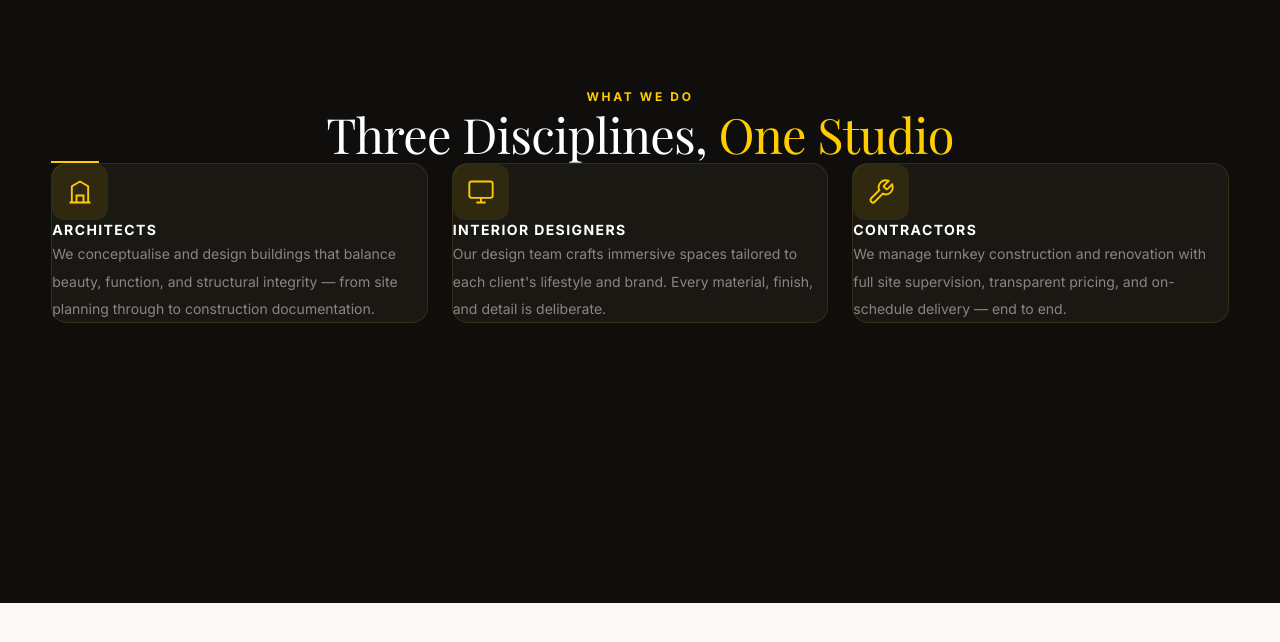
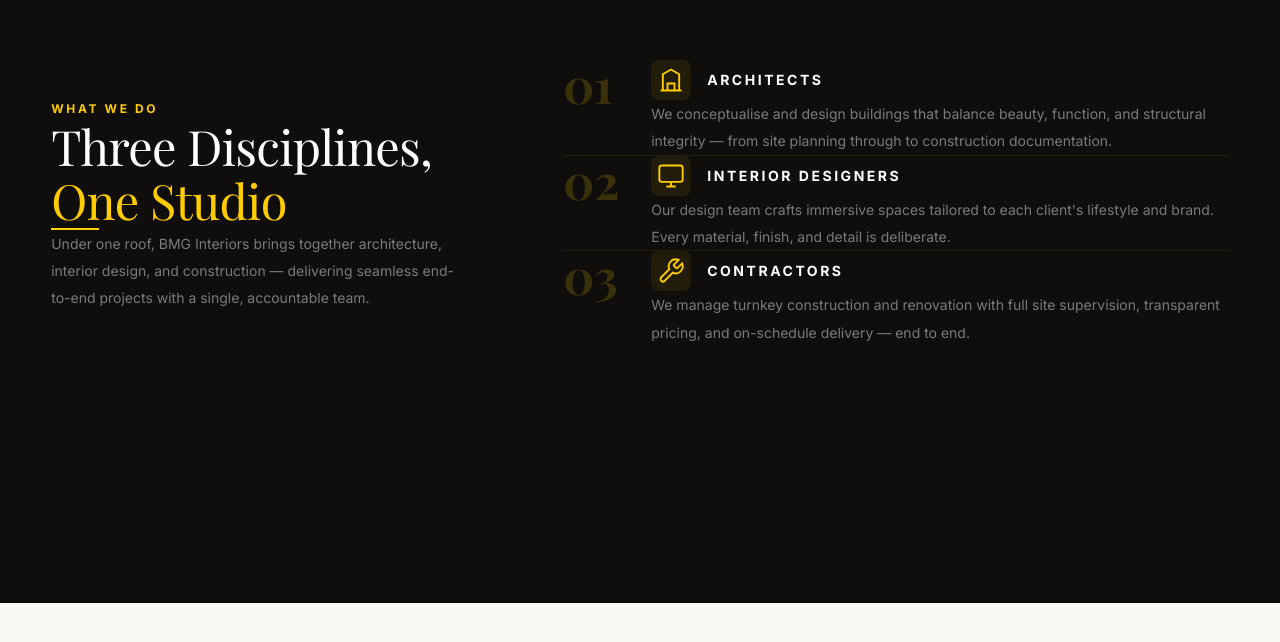
Before and after one commit to deven065/BMGInteriors, a Next.js app: page /about in a window 1280 px wide. Shown: the part 1894-2536 px from the top of the page. Built offline with nearby package versions, Linux system fonts and the light colour scheme; a web font is replaced by a local one.

Commit message:
feat: redesign disciplines section with editorial numbered layout

```diff
--- a/app/about/page.tsx
+++ b/app/about/page.tsx
@@ -147,37 +147,68 @@ export default function AboutPage() {
       {/* Disciplines */}
       <section className="min-h-screen flex items-center" style={{ background: "#0f0e0c" }}>
         <div className="shell py-24 w-full">
-          <div className="text-center mb-16">
+          <div className="grid gap-16 lg:grid-cols-[1fr_1.6fr] lg:gap-24 lg:items-center">
+
+            {/* Left: intro */}
+            <div>
               <span
-              className="inline-block text-xs font-bold tracking-[0.22em] uppercase mb-5"
+                className="inline-block text-xs font-bold tracking-[0.22em] uppercase mb-6"
                 style={{ color: "#FFCC00" }}
               >
                 What We Do
               </span>
-            <h2 className="section-heading text-white">
-              Three Disciplines, <span style={{ color: "#FFCC00" }}>One Studio</span>
+              <h2 className="section-heading text-white mb-6">
+                Three Disciplines,{" "}
+                <span style={{ color: "#FFCC00" }}>One Studio</span>
               </h2>
-            <div className="mx-auto mt-6" style={{ width: 48, height: 2, background: "#FFCC00" }} />
+              <div style={{ width: 48, height: 2, background: "#FFCC00" }} className="mb-8" />
+              <p className="text-sm leading-[1.95]" style={{ color: "rgba(255,255,255,0.45)" }}>
+                Under one roof, BMG Interiors brings together architecture,
+                interior design, and construction — delivering seamless end-to-end
+                projects with a single, accountable team.
+              </p>
             </div>
-          <div className="grid gap-6 md:grid-cols-3">
-            {disciplines.map((d) => (
+
+            {/* Right: stacked numbered disciplines */}
+            <div>
+              {disciplines.map((d, i) => (
+                <div key={d.title}>
+                  <div className="flex gap-8 items-start py-10 group">
+                    {/* Number */}
+                    <span
+                      className="font-display text-5xl font-bold leading-none shrink-0 transition-colors duration-300 group-hover:opacity-100"
+                      style={{ color: "rgba(255,204,0,0.18)", minWidth: 56 }}
+                    >
+                      0{i + 1}
+                    </span>
+
+                    {/* Content */}
+                    <div className="flex-1">
+                      <div className="flex items-center gap-4 mb-4">
                         <div
-                key={d.title}
-                className="rounded-2xl p-9 transition-all duration-300 hover:-translate-y-1"
-                style={{ background: "#1a1812", border: "1px solid rgba(255,204,0,0.12)" }}
-              >
-                <div
-                  className="w-14 h-14 rounded-xl flex items-center justify-center mb-7"
-                  style={{ background: "rgba(255,204,0,0.09)", color: "#FFCC00" }}
+                          className="w-10 h-10 rounded-lg flex items-center justify-center shrink-0"
+                          style={{ background: "rgba(255,204,0,0.08)", color: "#FFCC00" }}
                         >
                           {d.icon}
                         </div>
-                <h3 className="font-bold text-sm tracking-widest uppercase mb-4" style={{ color: "#fff" }}>
+                        <h3
+                          className="font-bold text-sm tracking-[0.18em] uppercase"
+                          style={{ color: "#fff" }}
+                        >
                           {d.title}
                         </h3>
-                <p className="text-sm leading-[1.95]" style={{ color: "rgba(255,255,255,0.48)" }}>{d.body}</p>
+                      </div>
+                      <p className="text-sm leading-[1.95]" style={{ color: "rgba(255,255,255,0.45)" }}>
+                        {d.body}
+                      </p>
+                    </div>
+                  </div>
+                  {i < disciplines.length - 1 && (
+                    <div style={{ height: 1, background: "rgba(255,204,0,0.08)" }} />
+                  )}
                 </div>
               ))}
+            </div>
           </div>
         </div>
       </section>
```
Lines whose indentation alone changed are shown as unchanged.
